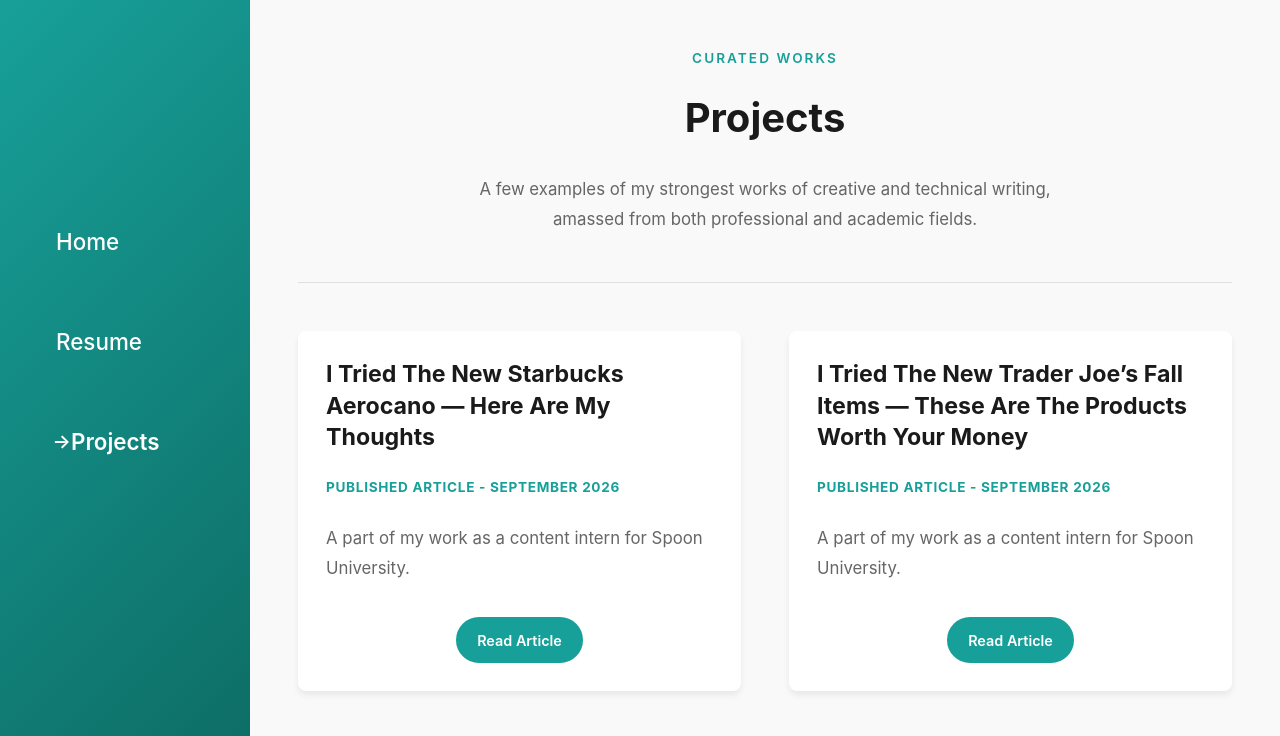
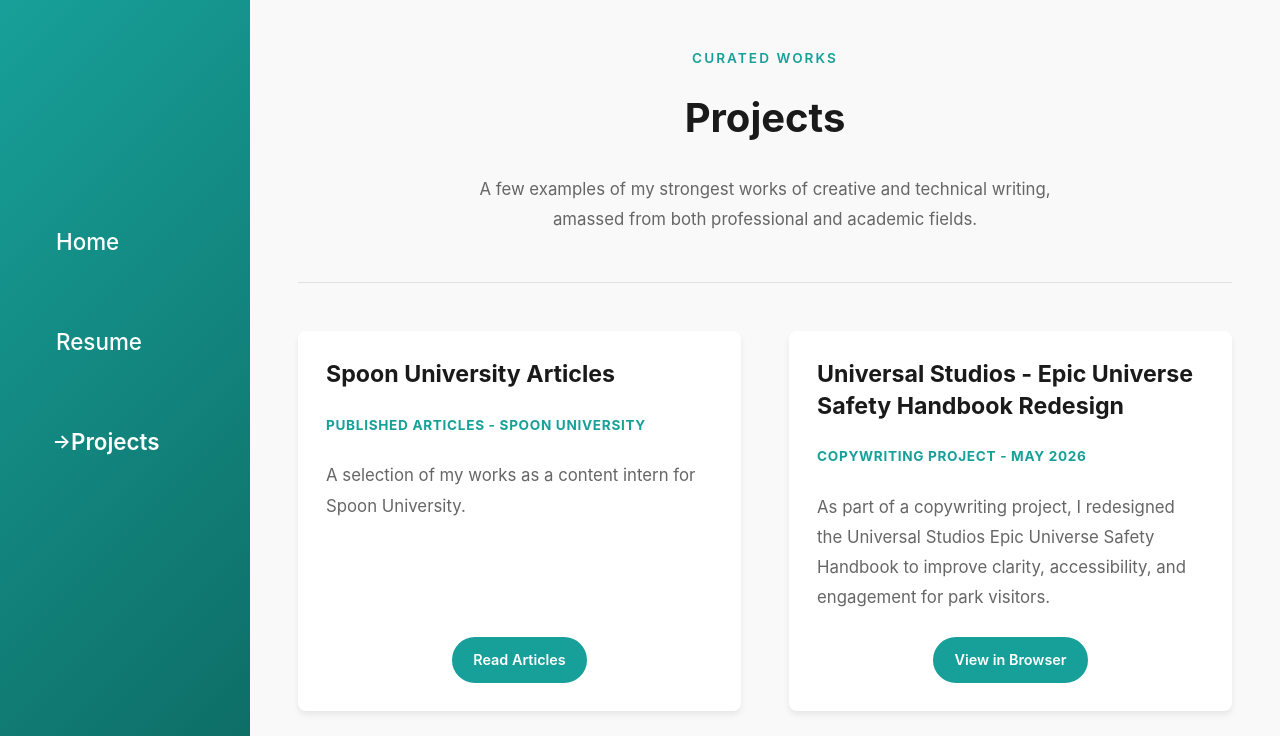
Before and after one commit to zacharykutcher/https---github.com-zacharykutcher-zacharykutcher.github.io, a plain HTML site: page projects.html in a window 1280 px wide. Shown: the top 736 px of the page. Drawn offline with Linux system fonts and the light colour scheme.

Commit message:
New updates

```diff
--- a/projects.html
+++ b/projects.html
@@ -30,27 +30,22 @@
                 </div>
 
                 <div class="projects-grid">
-                    <!-- Project 1 -->
+                    <!-- Spoon University Articles -->
                     <article class="project-card">
-                        <h3>I Tried The New Starbucks Aerocano — Here Are My Thoughts</h3>
-                        <p class="project-tag">Published Article - September 2026</p>
+                        <h3>Spoon University Articles</h3>
+                        <p class="project-tag">Published Articles - Spoon University</p>
                         <p class="project-description">
-                            A part of my work as a content intern for Spoon University.
+                            A selection of my works as a content intern for Spoon University.
                         </p>
                         <div class="project-actions">
-                            <a href="https://spoonuniversity.com/reviews/new-starbucks-aerocano/" class="btn btn-small btn-primary" target="_blank" rel="noopener noreferrer">Read Article</a>
-                        </div>
-                    </article>
-
-                    <!-- Project 2 -->
-                    <article class="project-card">
-                        <h3>I Tried The New Trader Joe’s Fall Items — These Are The Products Worth Your Money</h3>
-                        <p class="project-tag">Published Article - September 2026</p>
-                        <p class="project-description">
-                            A part of my work as a content intern for Spoon University.
-                        </p>
-                        <div class="project-actions">
-                            <a href="https://spoonuniversity.com/reviews/trader-joes-fall-items-review-2026/" class="btn btn-small btn-primary" target="_blank" rel="noopener noreferrer">Read Article</a>
+                            <details class="project-article-menu">
+                                <summary class="btn btn-small btn-primary">Read Articles</summary>
+                                <div class="project-article-links">
+                                    <a href="https://spoonuniversity.com/reviews/new-starbucks-aerocano/" class="btn btn-small btn-outline" target="_blank" rel="noopener noreferrer">I Tried The New Starbucks Aerocano — Here Are My Thoughts</a>
+                                    <a href="https://spoonuniversity.com/reviews/trader-joes-fall-items-review-2026/" class="btn btn-small btn-outline" target="_blank" rel="noopener noreferrer">I Tried The New Trader Joe’s Fall Items — These Are The Products Worth Your Money</a>
+                                    <a href="https://spoonuniversity.com/lifestyle/coffee-chain-winter-lattes/" class="btn btn-small btn-outline" target="_blank" rel="noopener noreferrer">Winter Lattes Are Coming — Here Are The Festive Flavors To Look Forward To</a>
+                                </div>
+                            </details>
                         </div>
                     </article>
 
--- a/styles.css
+++ b/styles.css
@@ -543,6 +543,36 @@
     margin-top: auto;
 }
 
+.project-article-menu {
+    width: 100%;
+}
+
+.project-article-menu summary {
+    display: block;
+    width: fit-content;
+    list-style: none;
+    margin: 0 auto;
+}
+
+.project-article-menu summary::-webkit-details-marker {
+    display: none;
+}
+
+.project-article-menu[open] summary {
+    margin-bottom: var(--spacing-md);
+}
+
+.project-article-links {
+    display: flex;
+    flex-direction: column;
+    gap: var(--spacing-sm);
+}
+
+.project-article-links .btn {
+    width: 100%;
+    box-sizing: border-box;
+}
+
 /* ============================================
    BLOG/ARTICLES SECTION
    ============================================ */
```
Also changed, not shown: index.html (+1 -1 lines), 2 other files.
